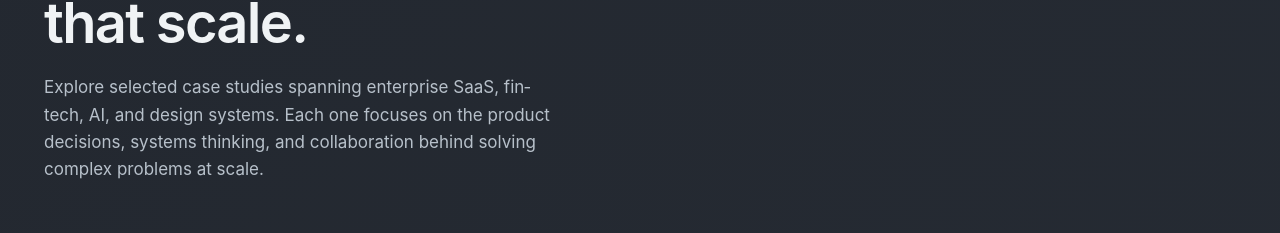
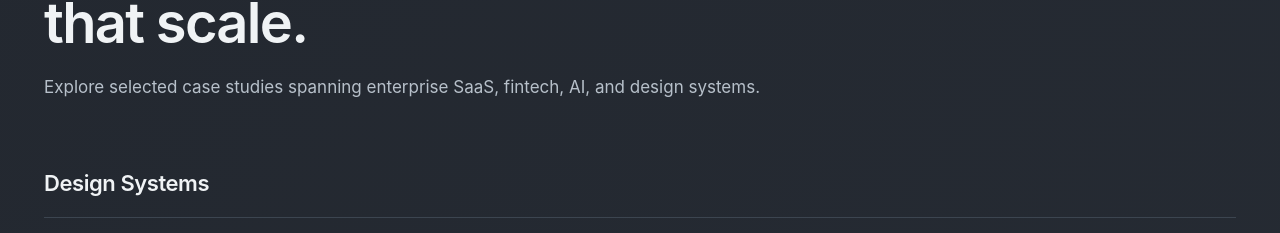
Before and after one commit to jon4ohio/jon-ohio-portfolio, a Next.js app: page /work in a window 1280 px wide. Shown: the part 244-477 px from the top of the page. Built offline with nearby package versions, Linux system fonts and the light colour scheme; no server answers.

Commit message:
Tighten /work hero body copy and widen intro to 760px.
Shorten the case studies lead paragraph and use min(100%, 760px) so it scales on smaller viewports.

Co-authored-by: Cursor <cursoragent@cursor.com>

```diff
--- a/app/work/page.tsx
+++ b/app/work/page.tsx
@@ -48,8 +48,8 @@ export default function WorkIndex() {
         <h1 style={{ fontSize: "clamp(32px, 5vw, 56px)", fontWeight: 600, letterSpacing: "-0.03em", lineHeight: 1.1, maxWidth: 640, marginBottom: 20 }}>
           Building products that scale.
         </h1>
-        <p style={{ fontSize: 17, color: "var(--fg-muted)", maxWidth: 520, lineHeight: 1.6 }}>
-          Explore selected case studies spanning enterprise SaaS, fintech, AI, and design systems. Each one focuses on the product decisions, systems thinking, and collaboration behind solving complex problems at scale.
+        <p style={{ fontSize: 17, color: "var(--fg-muted)", maxWidth: "min(100%, 760px)", lineHeight: 1.6 }}>
+          Explore selected case studies spanning enterprise SaaS, fintech, AI, and design systems.
         </p>
       </section>
 
```
